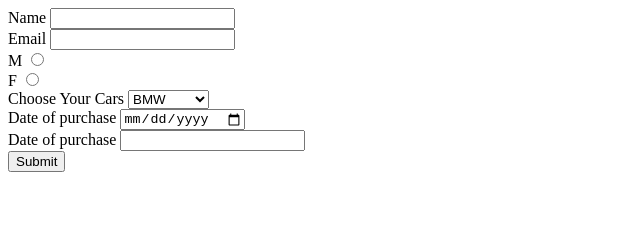
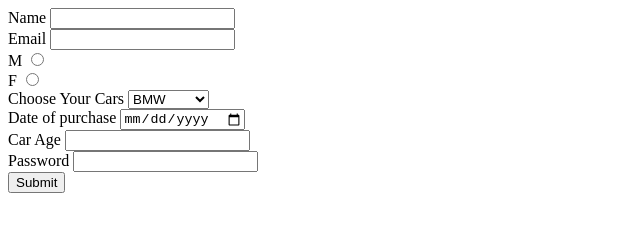
Before and after one commit to acciojob/car-insurance-form-Awadhesh08, a website: page main.html in a window 1280 px wide. Shown: the whole page, without its empty margins (0-640 px from the left). Drawn offline with Linux system fonts and the light colour scheme.

Commit message:
created a submission

```diff
--- a/main.html
+++ b/main.html
@@ -33,7 +33,11 @@
 		<input type="date" id="dop" required>
 		</br>
 
-		<label for="password">Date of purchase</label>
+		<label for="carage">Car Age</label>
+		<input type="number" id="carage" required>
+		</br>
+
+		<label for="password">Password</label>
 		<input type="password" id="password" required>
 		</br>
 
```
